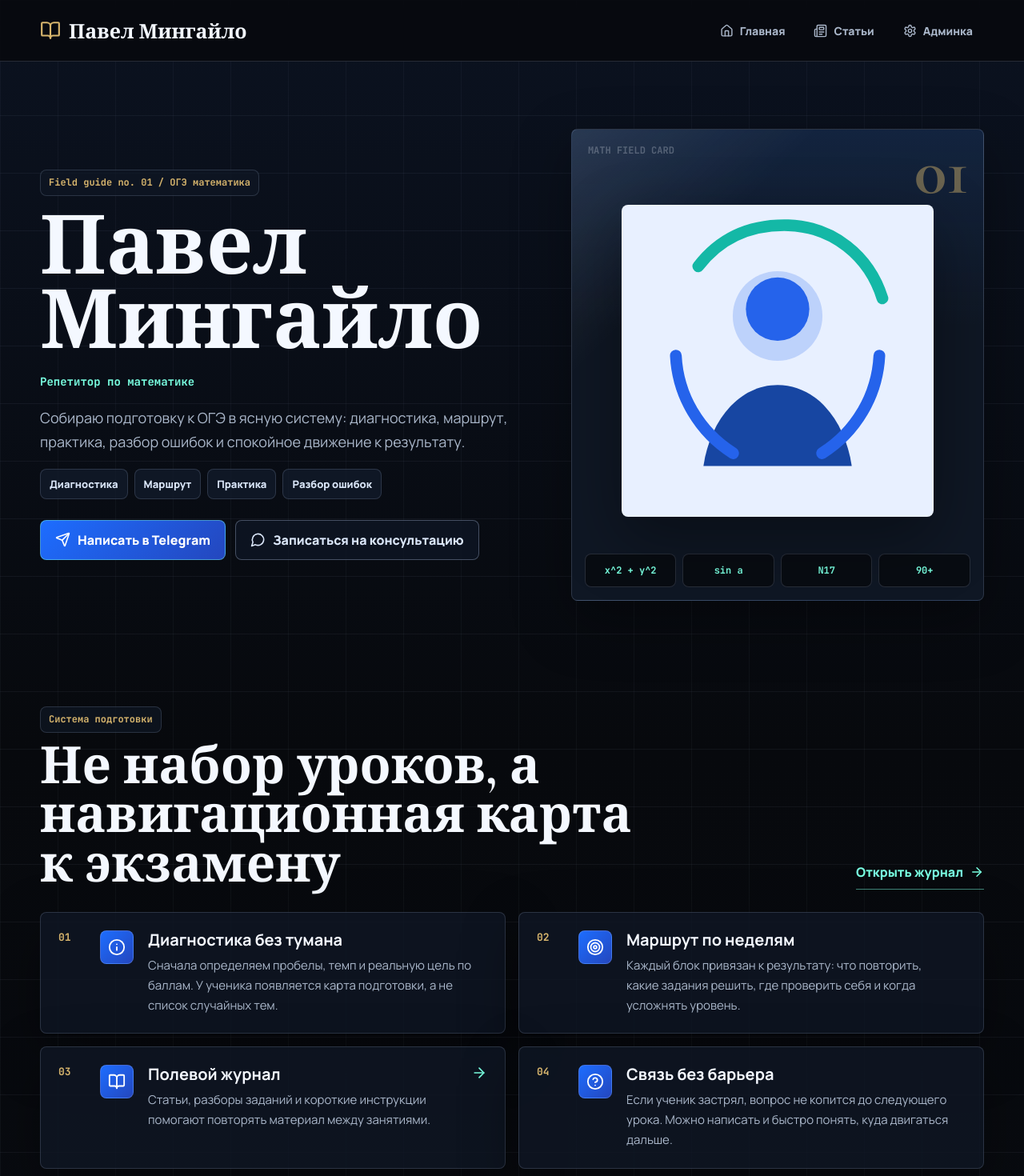
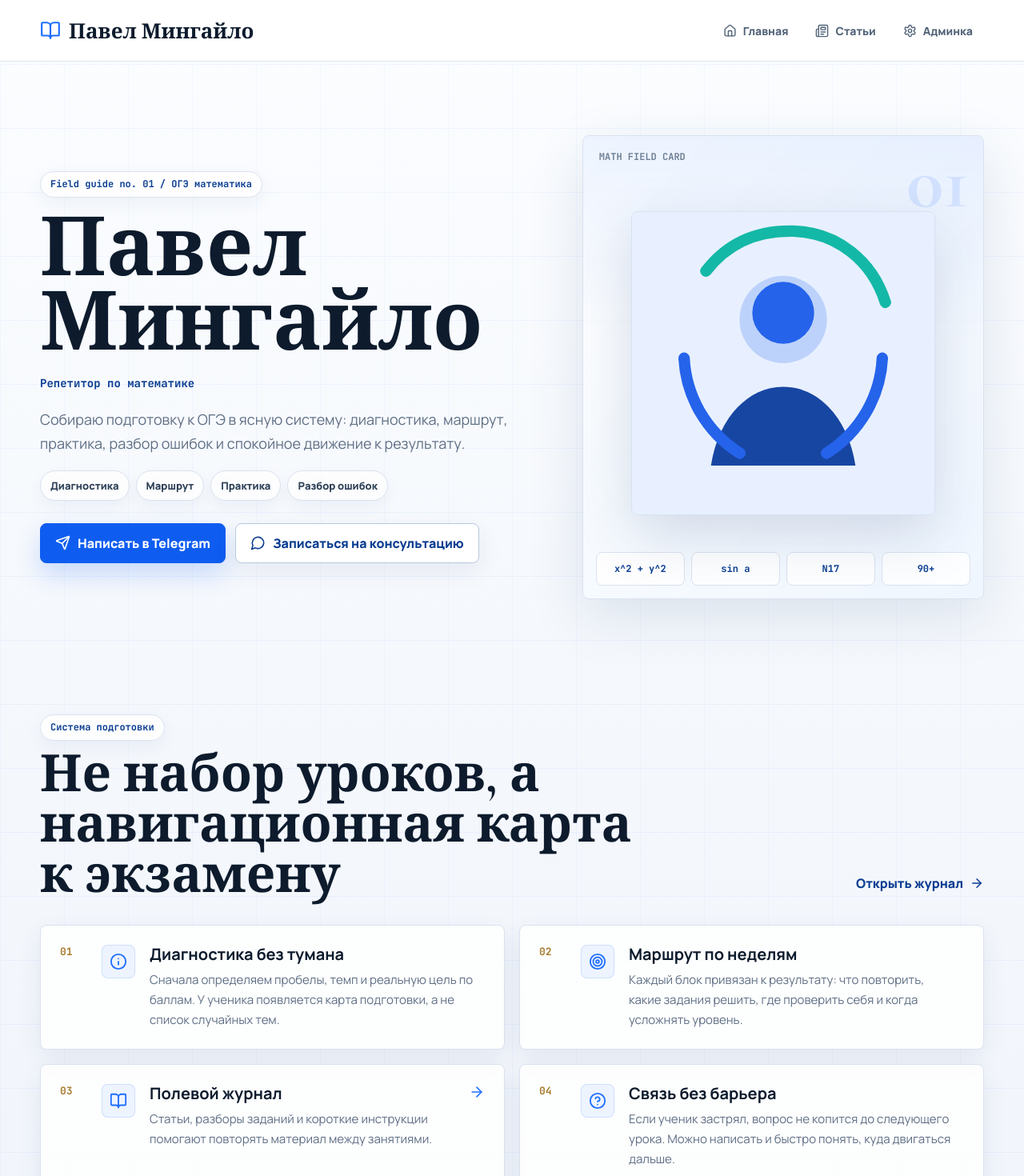
Before and after one commit to clashilyaclans-stack/siteforpash, a Next.js app: page / in a window 1280 px wide. Shown: the top 1470 px of the page at 80% size. Built offline with nearby package versions, Linux system fonts and the light colour scheme; no server answers; the database is empty.

Commit message:
Refine premium light design

```diff
--- a/src/app/globals.css
+++ b/src/app/globals.css
@@ -1,22 +1,24 @@
 @import url("https://fonts.googleapis.com/css2?family=Cormorant+Garamond:wght@500;600;700&family=JetBrains+Mono:wght@500;700&family=Manrope:wght@400;500;600;700;800&display=swap");
 
 :root {
-  --bg: #07090d;
-  --bg-2: #0b111b;
-  --surface: #0f1724;
-  --surface-2: #121d2d;
-  --surface-3: #18263a;
-  --text: #f4f8ff;
-  --muted: #aab7ca;
-  --soft: #dbe7fa;
-  --line: rgba(199, 218, 255, 0.16);
-  --line-strong: rgba(199, 218, 255, 0.3);
-  --accent: #2f80ff;
-  --accent-2: #79ffe1;
-  --brass: #d7b56d;
-  --danger: #e65363;
+  --bg: #f6f8fc;
+  --bg-2: #edf3fb;
+  --surface: #ffffff;
+  --surface-2: #f9fbff;
+  --surface-3: #eef4ff;
+  --text: #0d1b2d;
+  --muted: #5f6f85;
+  --soft: #dbe7f7;
+  --line: #d9e2ef;
+  --line-strong: #b9c9de;
+  --accent: #1f6fff;
+  --accent-2: #0a3d91;
+  --brass: #a77c2f;
+  --danger: #c73545;
+  --success: #0a7a50;
   --radius: 8px;
-  --shadow: 0 24px 70px rgba(0, 0, 0, 0.34);
+  --shadow: 0 22px 70px rgba(28, 62, 112, 0.12);
+  --shadow-soft: 0 10px 30px rgba(20, 52, 96, 0.08);
   --font-body: "Manrope", ui-sans-serif, system-ui, -apple-system, BlinkMacSystemFont, "Segoe UI", sans-serif;
   --font-display: "Cormorant Garamond", Georgia, serif;
   --font-mono: "JetBrains Mono", ui-monospace, SFMono-Regular, Consolas, monospace;
@@ -33,10 +35,10 @@ html {
 body {
   margin: 0;
   background:
-    linear-gradient(rgba(199, 218, 255, 0.055) 1px, transparent 1px),
-    linear-gradient(90deg, rgba(199, 218, 255, 0.04) 1px, transparent 1px),
-    linear-gradient(180deg, #0b1220 0%, #07090d 42%, #0a0d13 100%);
-  background-size: 72px 72px, 72px 72px, auto;
+    linear-gradient(rgba(31, 111, 255, 0.055) 1px, transparent 1px),
+    linear-gradient(90deg, rgba(31, 111, 255, 0.04) 1px, transparent 1px),
+    linear-gradient(180deg, #fbfdff 0%, #f4f7fc 44%, #eef3fb 100%);
+  background-size: 80px 80px, 80px 80px, auto;
   color: var(--text);
   font-family: var(--font-body);
 }
@@ -58,13 +60,17 @@ a {
   touch-action: manipulation;
 }
 
+button {
+  cursor: pointer;
+}
+
 img {
   display: block;
   max-width: 100%;
 }
 
 :focus-visible {
-  outline: 3px solid rgba(121, 255, 225, 0.86);
+  outline: 3px solid rgba(31, 111, 255, 0.45);
   outline-offset: 3px;
 }
 
@@ -82,9 +88,9 @@ img {
   position: sticky;
   top: 0;
   z-index: 50;
-  border-bottom: 1px solid var(--line);
-  background: rgba(7, 9, 13, 0.86);
-  backdrop-filter: blur(20px);
+  border-bottom: 1px solid rgba(217, 226, 239, 0.88);
+  background: rgba(255, 255, 255, 0.88);
+  backdrop-filter: blur(18px);
 }
 
 .topbar-inner {
@@ -111,16 +117,16 @@ img {
   gap: 10px;
   color: var(--text);
   font-family: var(--font-display);
-  font-size: 25px;
+  font-size: 26px;
   font-weight: 700;
 }
 
 .site-brand svg {
-  color: var(--brass);
+  color: var(--accent);
 }
 
 .site-nav {
-  gap: 8px;
+  gap: 6px;
 }
 
 .site-nav a {
@@ -128,7 +134,7 @@ img {
   gap: 8px;
   border: 1px solid transparent;
   border-radius: var(--radius);
-  color: var(--muted);
+  color: #526379;
   padding: 10px 13px;
   font-size: 14px;
   font-weight: 800;
@@ -140,49 +146,57 @@ img {
 }
 
 .site-nav a:hover {
-  border-color: var(--line-strong);
-  background: rgba(47, 128, 255, 0.12);
-  color: var(--text);
+  border-color: var(--line);
+  background: #f2f6ff;
+  color: var(--accent-2);
   transform: translateY(-1px);
 }
 
 .hero-section {
-  padding: 84px 0 66px;
+  padding: 92px 0 74px;
 }
 
 .hero-layout {
   display: grid;
-  grid-template-columns: minmax(0, 1.08fr) minmax(360px, 0.92fr);
-  gap: 58px;
+  grid-template-columns: minmax(0, 1.1fr) minmax(360px, 0.9fr);
+  gap: 64px;
   align-items: center;
 }
 
 .hero-content {
   display: grid;
   gap: 18px;
+  min-width: 0;
+}
+
+.hero-layout > *,
+.video-layout > *,
+.section-heading > * {
+  min-width: 0;
 }
 
 .section-kicker {
   display: inline-flex;
   width: fit-content;
   border: 1px solid var(--line);
-  border-radius: var(--radius);
-  background: rgba(15, 23, 36, 0.7);
-  color: var(--brass);
-  padding: 8px 10px;
+  border-radius: 999px;
+  background: rgba(255, 255, 255, 0.82);
+  color: var(--accent-2);
+  padding: 8px 12px;
   font-family: var(--font-mono);
   font-size: 12px;
   font-weight: 700;
   line-height: 1.25;
+  box-shadow: 0 8px 22px rgba(28, 62, 112, 0.06);
 }
 
 .hero-content h1,
 .page-hero h1 {
   margin: 0;
-  max-width: 860px;
+  max-width: 900px;
   color: var(--text);
   font-family: var(--font-display);
-  font-size: clamp(60px, 8vw, 118px);
+  font-size: clamp(62px, 8vw, 118px);
   font-weight: 700;
   line-height: 0.9;
 }
@@ -208,7 +222,7 @@ img {
 }
 
 .hero-copy {
-  max-width: 660px;
+  max-width: 670px;
 }
 
 .hero-proof {
@@ -220,22 +234,26 @@ img {
 
 .hero-proof span {
   display: inline-flex;
+  flex: 0 0 auto;
   min-height: 38px;
   align-items: center;
+  max-width: 100%;
   border: 1px solid var(--line);
-  border-radius: var(--radius);
-  background: rgba(18, 29, 45, 0.72);
-  color: var(--soft);
-  padding: 8px 11px;
+  border-radius: 999px;
+  background: rgba(255, 255, 255, 0.72);
+  color: #2d4057;
+  padding: 8px 12px;
   font-size: 13px;
   font-weight: 800;
+  white-space: nowrap;
+  box-shadow: 0 8px 20px rgba(28, 62, 112, 0.05);
 }
 
 .cta-row {
   display: flex;
   flex-wrap: wrap;
   gap: 12px;
-  margin-top: 8px;
+  margin-top: 10px;
 }
 
 .cta-row a,
@@ -243,29 +261,31 @@ img {
   min-height: 50px;
   justify-content: center;
   gap: 9px;
-  border: 1px solid rgba(121, 255, 225, 0.42);
+  border: 1px solid #0f5df0;
   border-radius: var(--radius);
-  background: linear-gradient(135deg, #1d6dff, #2447be);
+  background: #0f5df0;
   color: #ffffff;
   padding: 13px 18px;
   font-weight: 900;
+  box-shadow: 0 14px 32px rgba(15, 93, 240, 0.2);
   transition:
+    background 180ms ease,
     border-color 180ms ease,
-    filter 180ms ease,
+    box-shadow 180ms ease,
     transform 180ms ease;
 }
 
 .cta-row a + a {
   border-color: var(--line-strong);
-  background: rgba(15, 23, 36, 0.78);
-  color: var(--soft);
+  background: #ffffff;
+  color: var(--accent-2);
+  box-shadow: var(--shadow-soft);
 }
 
 .cta-row a:hover,
 .read-full:hover,
 .text-link:hover,
 .back-link:hover {
-  filter: brightness(1.08);
   transform: translateY(-1px);
 }
 
@@ -277,9 +297,8 @@ img {
   border: 1px solid var(--line);
   border-radius: var(--radius);
   background:
-    linear-gradient(180deg, rgba(47, 128, 255, 0.12), transparent 42%),
-    linear-gradient(135deg, rgba(255, 255, 255, 0.1), transparent 28%),
-    var(--surface);
+    linear-gradient(180deg, rgba(31, 111, 255, 0.08), transparent 44%),
+    linear-gradient(135deg, rgba(255, 255, 255, 0.92), rgba(239, 246, 255, 0.96));
   box-shadow: var(--shadow);
   overflow: hidden;
 }
@@ -289,7 +308,7 @@ img {
   position: absolute;
   left: 20px;
   top: 18px;
-  color: rgba(244, 248, 255, 0.26);
+  color: #6e7f96;
   font-family: var(--font-mono);
   font-size: 12px;
   font-weight: 700;
@@ -300,9 +319,9 @@ img {
   position: absolute;
   right: 18px;
   top: 10px;
-  color: rgba(215, 181, 109, 0.45);
+  color: rgba(31, 111, 255, 0.12);
   font-family: var(--font-display);
-  font-size: 84px;
+  font-size: 96px;
   font-weight: 700;
   line-height: 1;
 }
@@ -310,13 +329,13 @@ img {
 .hero-photo {
   position: relative;
   z-index: 1;
-  width: min(78%, 390px);
+  width: min(76%, 390px);
   margin: 94px auto 104px;
   overflow: hidden;
-  border: 1px solid rgba(244, 248, 255, 0.26);
+  border: 1px solid #d6e2f2;
   border-radius: var(--radius);
   background: #eaf1fb;
-  box-shadow: 0 28px 80px rgba(0, 0, 0, 0.36);
+  box-shadow: 0 24px 70px rgba(28, 62, 112, 0.17);
 }
 
 .hero-photo img {
@@ -338,7 +357,7 @@ img {
   min-width: 0;
   border: 1px solid var(--line);
   border-radius: var(--radius);
-  background: rgba(7, 9, 13, 0.74);
+  background: rgba(255, 255, 255, 0.86);
   color: var(--accent-2);
   padding: 12px 8px;
   font-family: var(--font-mono);
@@ -348,7 +367,7 @@ img {
 }
 
 .content-section {
-  padding: 66px 0;
+  padding: 70px 0;
 }
 
 .section-heading {
@@ -356,30 +375,28 @@ img {
   align-items: flex-end;
   justify-content: space-between;
   gap: 28px;
-  margin-bottom: 28px;
+  margin-bottom: 30px;
 }
 
 .section-heading h2,
 .video-layout h2 {
-  max-width: 780px;
+  max-width: 790px;
   margin: 12px 0 0;
   color: var(--text);
   font-family: var(--font-display);
   font-size: clamp(38px, 5vw, 66px);
   font-weight: 700;
-  line-height: 0.96;
+  line-height: 0.98;
 }
 
 .text-link,
 .back-link {
   min-height: 44px;
   gap: 8px;
-  border-bottom: 1px solid rgba(121, 255, 225, 0.5);
   color: var(--accent-2);
   font-weight: 900;
   transition:
     color 180ms ease,
-    filter 180ms ease,
     transform 180ms ease;
 }
 
@@ -387,7 +404,7 @@ img {
 .articles-grid {
   display: grid;
   grid-template-columns: repeat(2, minmax(0, 1fr));
-  gap: 16px;
+  gap: 18px;
 }
 
 .info-card,
@@ -399,24 +416,24 @@ img {
   min-width: 0;
   border: 1px solid var(--line);
   border-radius: var(--radius);
-  background: rgba(15, 23, 36, 0.82);
-  box-shadow: var(--shadow);
+  background: rgba(255, 255, 255, 0.86);
+  box-shadow: var(--shadow-soft);
 }
 
 .info-card {
   grid-template-columns: 38px 46px 1fr auto;
   align-items: start;
-  padding: 22px;
+  padding: 24px;
   transition:
     border-color 180ms ease,
-    background 180ms ease,
+    box-shadow 180ms ease,
     transform 180ms ease;
 }
 
 .info-card.clickable:hover,
 .article-card:hover {
-  border-color: rgba(121, 255, 225, 0.48);
-  background: rgba(18, 29, 45, 0.92);
+  border-color: #b9d0f5;
+  box-shadow: var(--shadow);
   transform: translateY(-2px);
 }
 
@@ -435,19 +452,20 @@ img {
   height: 42px;
   align-items: center;
   justify-content: center;
-  border: 1px solid rgba(255, 255, 255, 0.16);
+  border: 1px solid rgba(31, 111, 255, 0.16);
   border-radius: var(--radius);
-  background: linear-gradient(135deg, #1d6dff, #2447be);
-  color: #ffffff;
+  background: #eef4ff;
+  color: var(--accent);
 }
 
 .article-icon {
-  background: var(--article-color, var(--accent));
+  background: color-mix(in srgb, var(--article-color, var(--accent)) 16%, white);
+  color: var(--article-color, var(--accent));
 }
 
 .important-icon {
-  background: rgba(230, 83, 99, 0.24);
-  color: #ffd9dd;
+  background: #fff0f2;
+  color: var(--danger);
 }
 
 .info-card h3,
@@ -470,26 +488,26 @@ img {
 }
 
 .card-arrow {
-  color: var(--accent-2);
+  color: var(--accent);
 }
 
 .video-section {
-  padding-bottom: 94px;
+  padding-bottom: 96px;
 }
 
 .video-layout {
   display: grid;
   grid-template-columns: minmax(0, 0.82fr) minmax(360px, 1.18fr);
-  gap: 28px;
+  gap: 30px;
   align-items: center;
 }
 
 .site-video-frame {
   position: relative;
   overflow: hidden;
-  border: 1px solid var(--line-strong);
+  border: 1px solid var(--line);
   border-radius: var(--radius);
-  background: #000;
+  background: #0b1220;
   box-shadow: var(--shadow);
 }
 
@@ -497,7 +515,7 @@ img {
   width: 100%;
   aspect-ratio: 16 / 9;
   object-fit: cover;
-  filter: saturate(0.85) contrast(1.04) brightness(0.76);
+  filter: saturate(0.92) contrast(1.02) brightness(0.9);
 }
 
 .play-button {
@@ -510,14 +528,14 @@ img {
   align-items: center;
   justify-content: center;
   transform: translate(-50%, -50%);
-  border: 1px solid rgba(255, 255, 255, 0.62);
   border-radius: 50%;
-  background: rgba(244, 248, 255, 0.94);
-  color: #123a83;
+  background: rgba(255, 255, 255, 0.94);
+  color: var(--accent-2);
+  box-shadow: 0 18px 44px rgba(0, 0, 0, 0.2);
 }
 
 .page-hero {
-  padding: 62px 0 34px;
+  padding: 66px 0 36px;
 }
 
 .page-hero-inner {
@@ -526,26 +544,24 @@ img {
 }
 
 .page-hero p {
-  max-width: 800px;
+  max-width: 820px;
 }
 
 .articles-layout {
   display: grid;
-  gap: 20px;
+  gap: 22px;
 }
 
 .important-card {
   grid-template-columns: 54px 1fr;
   align-items: start;
-  background:
-    linear-gradient(135deg, rgba(230, 83, 99, 0.22), transparent 38%),
-    rgba(15, 23, 36, 0.86);
-  padding: 22px;
+  background: #fff9fa;
+  padding: 24px;
 }
 
 .important-card p {
   margin: 8px 0 0;
-  color: #ffd8df;
+  color: #68434a;
   line-height: 1.58;
 }
 
@@ -554,7 +570,7 @@ img {
   padding: 16px;
   transition:
     border-color 180ms ease,
-    background 180ms ease,
+    box-shadow 180ms ease,
     transform 180ms ease;
 }
 
@@ -603,7 +619,7 @@ img {
 }
 
 .article-detail {
-  padding: 48px 0 78px;
+  padding: 52px 0 82px;
 }
 
 .article-detail-inner {
@@ -628,12 +644,13 @@ img {
   font-family: var(--font-display);
   font-size: clamp(44px, 7vw, 84px);
   font-weight: 700;
-  line-height: 0.94;
+  line-height: 0.96;
 }
 
 .article-detail-head img {
   aspect-ratio: 16 / 9;
   border: 1px solid var(--line);
+  box-shadow: var(--shadow-soft);
 }
 
 .article-body {
@@ -646,8 +663,9 @@ img {
 .sources {
   border: 1px solid var(--line);
   border-radius: var(--radius);
-  background: rgba(15, 23, 36, 0.82);
+  background: rgba(255, 255, 255, 0.86);
   padding: 24px;
+  box-shadow: var(--shadow-soft);
 }
 
 .article-body h2,
@@ -679,10 +697,11 @@ img {
 .admin-shell {
   min-height: 100vh;
   background:
-    linear-gradient(rgba(199, 218, 255, 0.05) 1px, transparent 1px),
-    linear-gradient(90deg, rgba(199, 218, 255, 0.04) 1px, transparent 1px),
-    var(--bg);
+    linear-gradient(rgba(31, 111, 255, 0.05) 1px, transparent 1px),
+    linear-gradient(90deg, rgba(31, 111, 255, 0.035) 1px, transparent 1px),
+    #f5f7fb;
   background-size: 72px 72px, 72px 72px, auto;
+  color: #172033;
   overflow-x: hidden;
 }
 
@@ -694,17 +713,17 @@ img {
 
 .admin-auth-card {
   display: grid;
-  width: min(100%, 430px);
+  width: min(100%, 440px);
   gap: 16px;
-  border: 1px solid var(--line);
+  border: 1px solid #dfe7f2;
   border-radius: var(--radius);
-  background: var(--surface);
-  padding: 22px;
+  background: #ffffff;
+  padding: 28px;
   box-shadow: var(--shadow);
 }
 
 .admin-auth-card svg {
-  color: var(--accent-2);
+  color: var(--accent);
 }
 
 .admin-auth-card h1,
@@ -712,17 +731,25 @@ img {
   margin: 0;
 }
 
+.admin-auth-card h1 {
+  color: #111827;
+  font-size: 28px;
+  line-height: 1.1;
+}
+
 .admin-auth-card p,
 .admin-status,
 .admin-status-line,
 .admin-field small {
-  color: var(--muted);
+  color: #627187;
 }
 
 .admin-auth-card label,
 .admin-field {
   display: grid;
   gap: 8px;
+  color: #25324a;
+  font-size: 14px;
   font-weight: 800;
 }
 
@@ -731,15 +758,28 @@ img {
 .admin-field select,
 .admin-field textarea {
   width: 100%;
-  border: 1px solid var(--line);
+  border: 1px solid #d8e2ef;
   border-radius: var(--radius);
-  background: var(--surface-2);
-  color: var(--text);
-  padding: 13px 14px;
+  background: #ffffff;
+  color: #111827;
+  padding: 12px 13px;
+  transition:
+    border-color 160ms ease,
+    box-shadow 160ms ease,
+    background 160ms ease;
+}
+
+.admin-auth-card input:focus,
+.admin-field input:focus,
+.admin-field select:focus,
+.admin-field textarea:focus {
+  border-color: rgba(31, 111, 255, 0.58);
+  box-shadow: 0 0 0 4px rgba(31, 111, 255, 0.12);
+  outline: none;
 }
 
 .admin-field textarea {
-  min-height: 110px;
+  min-height: 116px;
   resize: vertical;
 }
 
@@ -755,26 +795,39 @@ img {
   align-items: center;
   justify-content: center;
   gap: 8px;
-  border: 1px solid var(--line);
+  border: 1px solid #d8e2ef;
   border-radius: var(--radius);
-  background: var(--surface);
-  color: var(--text);
+  background: #ffffff;
+  color: #172033;
   padding: 10px 13px;
   font-weight: 900;
+  transition:
+    background 160ms ease,
+    border-color 160ms ease,
+    color 160ms ease,
+    transform 160ms ease;
 }
 
 .admin-primary,
 .admin-actions button:first-of-type {
-  border-color: rgba(121, 255, 225, 0.42);
-  background: linear-gradient(135deg, #1d6dff, #2447be);
+  border-color: #0f5df0;
+  background: #0f5df0;
   color: #ffffff;
+}
+
+.admin-secondary:hover,
+.admin-actions a:hover,
+.admin-actions button:hover,
+.admin-tabs button:hover,
+.icon-danger:hover {
+  transform: translateY(-1px);
 }
 
 .admin-shell {
   display: grid;
   align-content: start;
   gap: 14px;
-  padding: 12px;
+  padding: 14px;
 }
 
 .admin-topbar {
@@ -783,11 +836,11 @@ img {
   z-index: 30;
   display: grid;
   gap: 12px;
-  border: 1px solid var(--line);
+  border: 1px solid #dfe7f2;
   border-radius: var(--radius);
-  background: rgba(15, 23, 36, 0.94);
-  padding: 12px;
-  box-shadow: var(--shadow);
+  background: rgba(255, 255, 255, 0.92);
+  padding: 14px;
+  box-shadow: var(--shadow-soft);
   backdrop-filter: blur(18px);
 }
 
@@ -797,12 +850,14 @@ img {
 }
 
 .admin-topbar span {
-  color: var(--muted);
+  color: #728096;
+  font-size: 13px;
   font-weight: 800;
 }
 
 .admin-topbar strong {
-  font-size: 20px;
+  color: #111827;
+  font-size: 21px;
 }
 
 .admin-actions,
@@ -819,36 +874,46 @@ img {
   white-space: nowrap;
 }
 
+.admin-tabs {
+  border: 1px solid #dfe7f2;
+  border-radius: var(--radius);
+  background: rgba(255, 255, 255, 0.88);
+  padding: 8px;
+  box-shadow: var(--shadow-soft);
+}
+
 .admin-tabs button,
 .admin-segments button {
   flex: 0 0 auto;
-  color: var(--muted);
+  color: #5b6a82;
 }
 
 .admin-tabs button.active,
 .admin-segments button.active {
-  border-color: rgba(121, 255, 225, 0.42);
-  background: rgba(47, 128, 255, 0.16);
+  border-color: #c9dcff;
+  background: #eaf2ff;
   color: var(--accent-2);
 }
 
 .admin-status-line,
 .admin-panel,
 .admin-edit-card {
-  border: 1px solid var(--line);
+  border: 1px solid #dfe7f2;
   border-radius: var(--radius);
-  background: var(--surface);
+  background: rgba(255, 255, 255, 0.92);
+  box-shadow: var(--shadow-soft);
 }
 
 .admin-status-line {
-  padding: 12px;
+  padding: 12px 14px;
+  color: #4c5b70;
   font-weight: 800;
   overflow-wrap: anywhere;
 }
 
 .admin-panel {
   min-width: 0;
-  padding: 14px;
+  padding: 18px;
 }
 
 .admin-section-title {
@@ -863,14 +928,13 @@ img {
 }
 
 .admin-section-title h2 {
-  color: var(--text);
-  font-family: var(--font-display);
-  font-size: clamp(30px, 4vw, 44px);
+  color: #111827;
+  font-size: clamp(28px, 4vw, 42px);
   line-height: 1;
 }
 
 .admin-section-title p {
-  color: var(--muted);
+  color: #627187;
   line-height: 1.6;
 }
 
@@ -887,13 +951,18 @@ img {
 
 .admin-edit-card {
   display: grid;
-  gap: 12px;
+  gap: 14px;
   min-width: 0;
-  padding: 14px;
+  padding: 16px;
+}
+
+.admin-edit-card .admin-edit-card {
+  background: #f9fbff;
+  box-shadow: none;
 }
 
 .nested-editor {
-  border-top: 1px solid var(--line);
+  border-top: 1px solid #e5ecf5;
   padding-top: 12px;
 }
 
@@ -904,11 +973,20 @@ img {
   gap: 12px;
 }
 
+.admin-card-head strong {
+  color: #111827;
+}
+
+.admin-card-head a {
+  color: var(--accent-2);
+  font-weight: 900;
+}
+
 .admin-switch {
   display: inline-flex;
   align-items: center;
   gap: 8px;
-  color: var(--muted);
+  color: #526379;
   font-size: 14px;
   font-weight: 900;
 }
@@ -953,6 +1031,46 @@ img {
   }
 }
 
+@media (min-width: 1040px) {
+  .admin-shell {
+    grid-template-areas:
+      "topbar topbar"
+      "tabs status"
+      "tabs panel";
+    grid-template-columns: 276px minmax(0, 1fr);
+    align-items: start;
+    gap: 18px;
+    padding: 22px;
+  }
+
+  .admin-topbar {
+    grid-area: topbar;
+  }
+
+  .admin-tabs {
+    position: sticky;
+    top: 104px;
+    grid-area: tabs;
+    flex-direction: column;
+    align-self: start;
+    padding: 10px;
+  }
+
+  .admin-tabs button {
+    width: 100%;
+    justify-content: flex-start;
+  }
+
+  .admin-status-line {
+    grid-area: status;
+  }
+
+  .admin-panel {
+    grid-area: panel;
+    padding: 22px;
+  }
+}
+
 @media (max-width: 900px) {
   .topbar-inner,
   .section-heading {
@@ -967,7 +1085,7 @@ img {
   }
 
   .hero-section {
-    padding-top: 48px;
+    padding-top: 50px;
   }
 
   .hero-layout,
@@ -1008,7 +1126,7 @@ img {
   }
 
   .hero-section {
-    padding-bottom: 44px;
+    padding-bottom: 46px;
   }
 
   .hero-content h1,
@@ -1024,8 +1142,21 @@ img {
   }
 
   .hero-proof span {
+    justify-content: center;
     min-height: 36px;
     font-size: 12px;
+  }
+
+  .hero-proof {
+    display: grid;
+    grid-template-columns: repeat(2, minmax(0, 1fr));
+    width: 100%;
+  }
+
+  .hero-proof span {
+    width: 100%;
+    white-space: normal;
+    text-align: center;
   }
 
   .cta-row,
@@ -1049,6 +1180,7 @@ img {
 
   .info-card {
     grid-template-columns: 34px 42px 1fr;
+    padding: 18px;
   }
 
   .info-card .card-arrow {
@@ -1064,6 +1196,12 @@ img {
   .sources {
     padding: 18px;
   }
+
+  .admin-panel,
+  .admin-edit-card,
+  .admin-auth-card {
+    padding: 14px;
+  }
 }
 
 @media (prefers-reduced-motion: reduce) {
```
